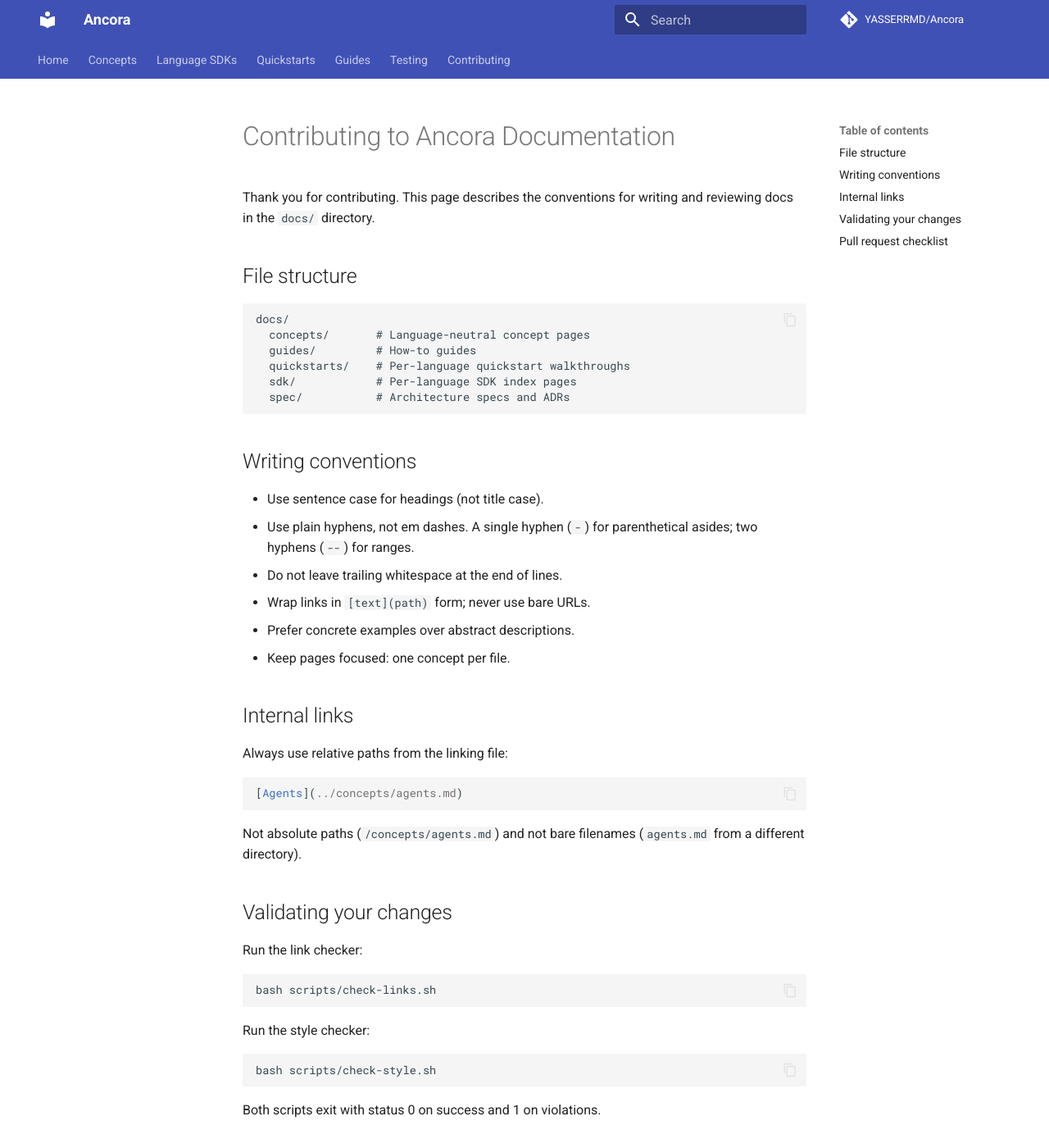
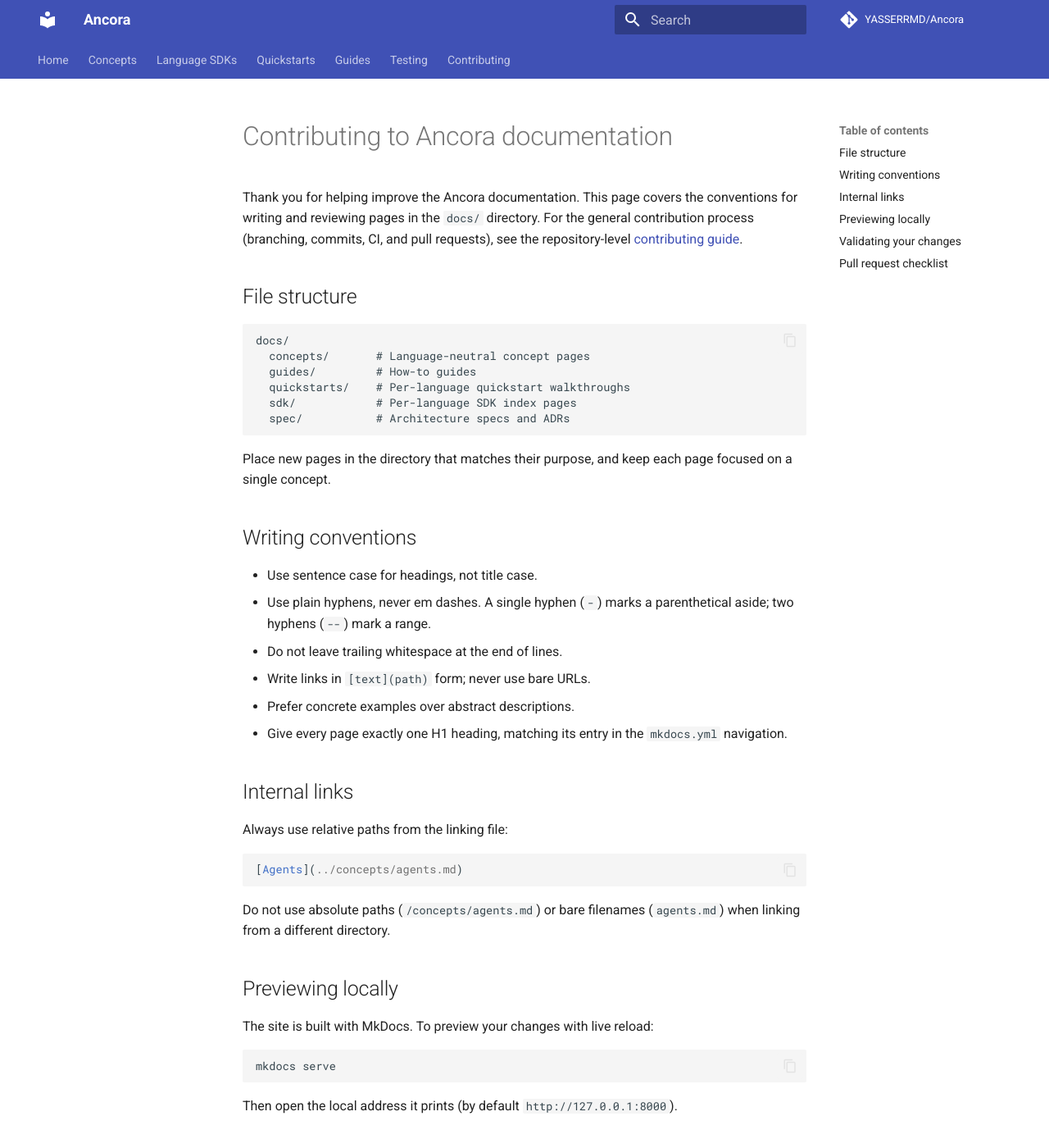
Before and after one commit to YASSERRMD/Ancora, an MkDocs documentation site: the page built from docs/contributing.md, in a window 1280 px wide and 1400 px high. Shown: the whole window at 82% size. Built offline with MkDocs 1.6.1 and Material for MkDocs 9.7.7, drawn with Linux system fonts in a browser that asks for light colours; comment, search, counter and statistics services are not loaded; some of the changed text lies outside the part shown.

Commit message:
docs(contributing): rewrite contributor guides professionally
Rewrite the root CONTRIBUTING.md as a standard open-source guide.
Remove the personal git identity mandate so contributors commit
under their own name and email, replace the internal phase branch
workflow with a type/short-slug convention, and switch the merge
policy from squash to merge commits. Keep all CI-enforced rules:
Conventional Commits, required checks, offline tests, and replay
determinism. Polish docs/contributing.md with an intro, a local
MkDocs preview section, and tightened wording.

````diff
--- a/docs/contributing.md
+++ b/docs/contributing.md
@@ -1,7 +1,10 @@
-# Contributing to Ancora Documentation
+# Contributing to Ancora documentation
 
-Thank you for contributing. This page describes the conventions for writing
-and reviewing docs in the `docs/` directory.
+Thank you for helping improve the Ancora documentation. This page covers
+the conventions for writing and reviewing pages in the `docs/` directory.
+For the general contribution process (branching, commits, CI, and pull
+requests), see the repository-level
+[contributing guide](../CONTRIBUTING.md).
 
 ## File structure
 
@@ -14,15 +17,19 @@
   spec/           # Architecture specs and ADRs
 ```
 
+Place new pages in the directory that matches their purpose, and keep
+each page focused on a single concept.
+
 ## Writing conventions
 
-- Use sentence case for headings (not title case).
-- Use plain hyphens, not em dashes. A single hyphen (`-`) for
-  parenthetical asides; two hyphens (`--`) for ranges.
+- Use sentence case for headings, not title case.
+- Use plain hyphens, never em dashes. A single hyphen (`-`) marks a
+  parenthetical aside; two hyphens (`--`) mark a range.
 - Do not leave trailing whitespace at the end of lines.
-- Wrap links in `[text](path)` form; never use bare URLs.
+- Write links in `[text](path)` form; never use bare URLs.
 - Prefer concrete examples over abstract descriptions.
-- Keep pages focused: one concept per file.
+- Give every page exactly one H1 heading, matching its entry in the
+  `mkdocs.yml` navigation.
 
 ## Internal links
 
@@ -32,8 +39,18 @@
 [Agents](../concepts/agents.md)
 ```
 
-Not absolute paths (`/concepts/agents.md`) and not bare filenames
-(`agents.md` from a different directory).
+Do not use absolute paths (`/concepts/agents.md`) or bare filenames
+(`agents.md`) when linking from a different directory.
+
+## Previewing locally
+
+The site is built with MkDocs. To preview your changes with live reload:
+
+```bash
+mkdocs serve
+```
+
+Then open the local address it prints (by default `http://127.0.0.1:8000`).
 
 ## Validating your changes
 
@@ -49,11 +66,13 @@
 bash scripts/check-style.sh
 ```
 
-Both scripts exit with status 0 on success and 1 on violations.
+Both scripts exit with status 0 on success and 1 on violations. CI runs
+the same checks, so passing them locally means your pull request will
+pass the documentation checks.
 
 ## Pull request checklist
 
 - [ ] All new internal links resolve to real files (`check-links.sh` passes)
-- [ ] No em dashes, no trailing whitespace (`check-style.sh` passes)
-- [ ] New concept pages are added to `mkdocs.yml` nav
+- [ ] No em dashes and no trailing whitespace (`check-style.sh` passes)
+- [ ] New pages are added to the `mkdocs.yml` navigation
 - [ ] Each page has a single H1 heading matching its nav entry
````
Also changed, not shown: CONTRIBUTING.md (+90 -65 lines).
